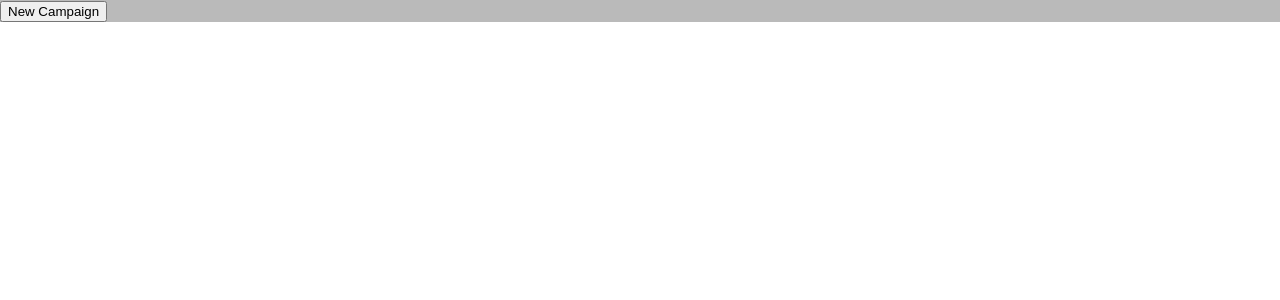
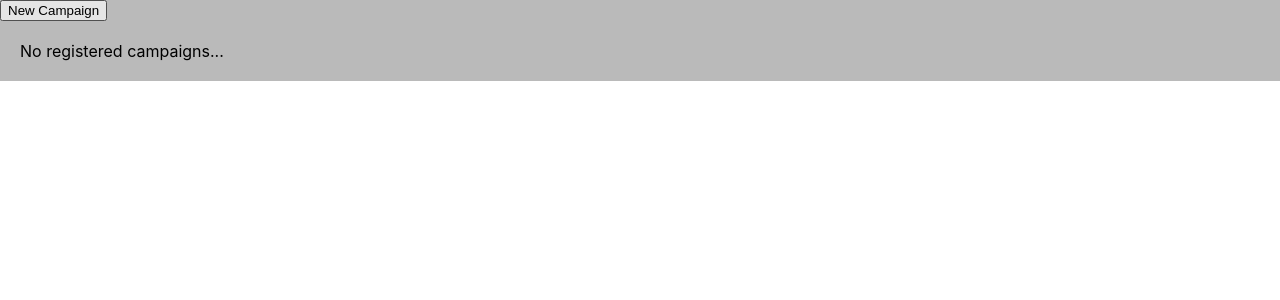
Before and after one commit to dadoo555/CampaignsApp, a React (Create React App) app: page / in a window 1280 px wide. Shown: the top 300 px of the page. Built offline with nearby package versions, Linux system fonts and the light colour scheme.

Commit message:
save and edit campaign with same component

```diff
--- a/src/App.js
+++ b/src/App.js
@@ -7,13 +7,13 @@ import 'react-toastify/dist/ReactToastify.css';
 
 function App() {
     const [campaignsList, setCampaignsList] = useState([])
+    const [selectedCampaign, setSelectedCampaign] = useState(undefined)
     const [isNewCampaignOpen, setIsNewCampaignOpen] = useState(false)
 
     useEffect(()=>{
         const db = new Cookies()
         const campaigns = db.get('campaigns')
         if (campaigns){
-            console.log(campaigns)
             setCampaignsList(campaigns)
         }
     },[])
@@ -23,30 +23,66 @@ function App() {
     }
 
     const saveCampaign = (newCampaign)=>{
-        const newCampaignsList = [...campaignsList, newCampaign]
+
+        let newCampaignsList = []
+        if (selectedCampaign || selectedCampaign === 0){
+            // edit campaign
+            newCampaignsList = campaignsList
+            newCampaignsList[selectedCampaign] = newCampaign
+        } else {
+            // new campaign
+            newCampaignsList = [...campaignsList, newCampaign]
+        }
+
         setCampaignsList(newCampaignsList)
-
         const db = new Cookies()
         db.set("campaigns", JSON.stringify(newCampaignsList))
     }
 
+    const handleEditCampaign = (id)=>{
+        setSelectedCampaign(id)
+        setIsNewCampaignOpen(true)
+    }
+
+    const handleNewCampaign = ()=>{
+        setSelectedCampaign(undefined)
+        setIsNewCampaignOpen(true)
+    }
+
+    const handleChangeStatus = ()=>{
+
+    }
+
+
+
     return (
         <div id='structure'>
             <ToastContainer />
-            <EditCampaign isOpen={isNewCampaignOpen} close={closeNewCampaign} selectedCampaign={campaignsList} saveCampaign={saveCampaign}/>
-            <button onClick={()=>{setIsNewCampaignOpen(true)}}>New Campaign</button>
+            <EditCampaign isOpen={isNewCampaignOpen} close={closeNewCampaign} saveCampaign={saveCampaign}
+                        selectedCampaign={selectedCampaign} campaignsList={campaignsList}/>
 
-            {campaignsList[0] && campaignsList.map((c, i)=>{
-                return(
-                    <ListIem key={i} id={i} name={c.name} type={c.type} startTime={c.start_time} endTime={c.end_time} status={c.status_id}/>
-                )
-            })}
+            <button onClick={handleNewCampaign}>New Campaign</button>
 
+            <div id='table-container'>
+                {campaignsList[0] && campaignsList.map((c, i)=>{
+                    return(
+                        <ListIem key={i} id={i} name={c.name} type={c.type}
+                                startTime={c.start_time} endTime={c.end_time}
+                                status={c.status_id} editCampaign={handleEditCampaign} changeStatus={handleChangeStatus}/>
+                    )
+                })}
+
+                {!campaignsList[0] &&
+                    <div>
+                        No registered campaigns...
+                    </div>
+                }
+            </div>
         </div>
     );
 }
 
-const ListIem = ({id, name, type, startTime, endTime, status})=>{
+const ListIem = ({id, name, type, startTime, endTime, status, editCampaign, changeStatus})=>{
     return (
         <div className='table-item'>
             <p>{name}</p>
@@ -55,8 +91,8 @@ const ListIem = ({id, name, type, startTime, endTime, status})=>{
             <p>{endTime}</p>
             <p>{status}</p>
             <div>
-                <button onClick={()=>{alert(id)}}>Edit</button>
-                <button>Change Status</button>
+                <button onClick={()=>{editCampaign(id)}}>Edit</button>
+                <button onClick={changeStatus}>Change Status</button>
             </div>
         </div>
     )
--- a/src/components/EditCampaign.jsx
+++ b/src/components/EditCampaign.jsx
@@ -5,7 +5,7 @@ import { Campaign } from '../models/campaign.model';
 
 ReactModal.setAppElement('#root');
 
-export default function EditCampaign({isOpen, close, saveCampaign, selectedCampaign}){
+export default function EditCampaign({isOpen, close, saveCampaign, selectedCampaign, campaignsList}){
 
     const [name, setName] = useState("")
     const [type, setType] = useState(1)
@@ -14,8 +14,18 @@ export default function EditCampaign({isOpen, close, saveCampaign, selectedCampa
 
     useEffect(()=>{
         // Load campaign data, if exists
-
-    },[])
+        if (selectedCampaign || selectedCampaign === 0){
+            setName(campaignsList[selectedCampaign].name)
+            setType(campaignsList[selectedCampaign].type)
+            setStartTime(campaignsList[selectedCampaign].start_time)
+            setEndTime(campaignsList[selectedCampaign].end_time)
+        } else {
+            setName("")
+            setType(1)
+            setStartTime("")
+            setEndTime("")
+        }
+    },[selectedCampaign, campaignsList, isOpen])
 
     const handleSelectStartTime = (date)=>{
         // check date
@@ -73,7 +83,7 @@ export default function EditCampaign({isOpen, close, saveCampaign, selectedCampa
         <ReactModal isOpen={isOpen}>
 
             <button onClick={handleClose}>close</button>
-            <h2>{name ? 'Edit' : 'New'} Campaign</h2>
+            <h2>{selectedCampaign || selectedCampaign === 0 ? 'Edit' : 'New'} Campaign</h2>
 
             <label htmlFor="name">Name</label>
             <input type="text" name="name" id="name" maxLength={50} value={name} onChange={(e)=>{setName(e.target.value)}}/>
--- a/src/styles/App.css
+++ b/src/styles/App.css
@@ -2,4 +2,24 @@
     /* height: 100px;
     width: 200px; */
     background-color: rgb(186, 186, 186);
+    display: flex;
+    flex-direction: column;
 }
+
+button {
+    width: fit-content;
+}
+
+#table-container {
+    display: flex;
+    flex-direction: column;
+    padding: 20px;
+    gap: 1px;
+}
+
+.table-item {
+    display: inline-flex;
+    background-color: white;
+    gap: 15px;
+    align-items: center;
+}
```
